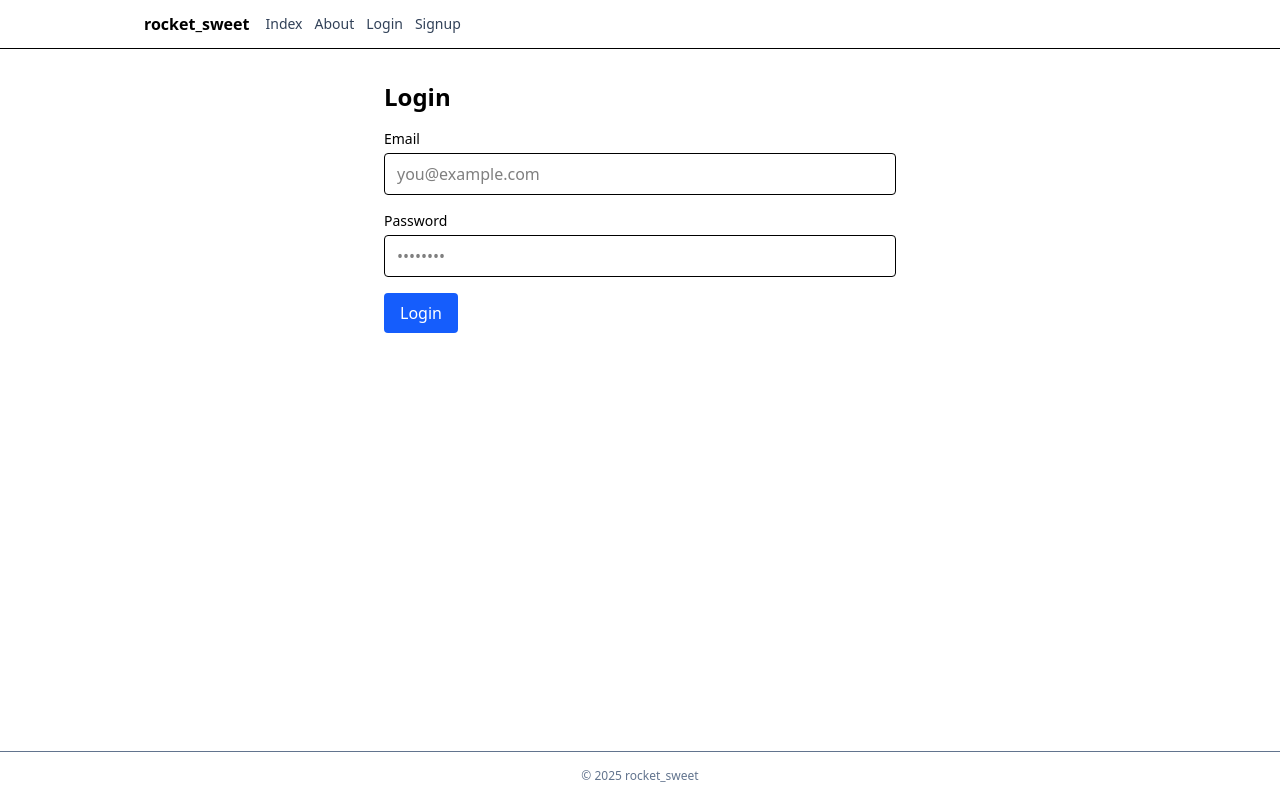
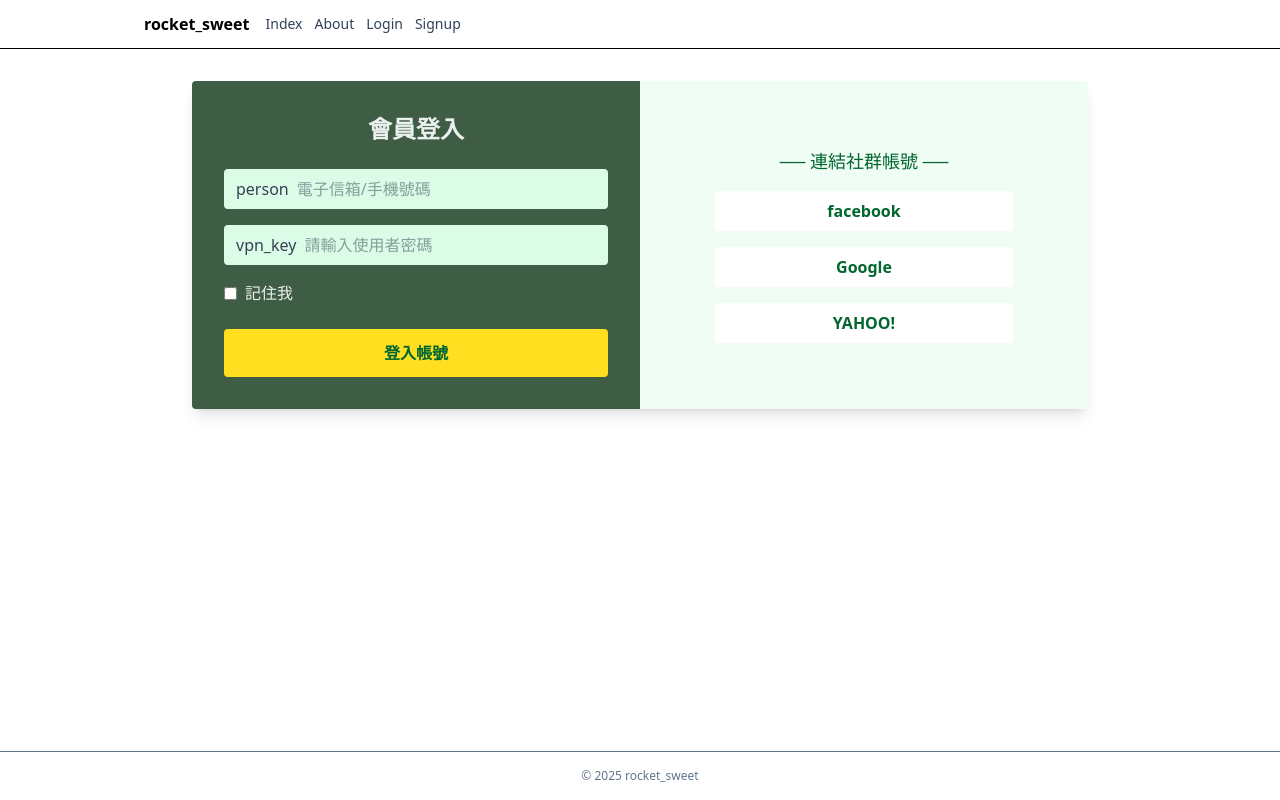
Before and after one commit to TSFMAKKO/rocket_sweet, a React (Vite) app: page /#/login in a window 1280 px wide. Built offline with nearby package versions, Linux system fonts and the light colour scheme.

Commit message:
feat: 產生一個樣板

```diff
--- a/src/pages/Login.jsx
+++ b/src/pages/Login.jsx
@@ -1,20 +1,48 @@
 export default function LoginPage() {
   return (
-    <section className="max-w-lg mx-auto space-y-4">
-      <h1 className="text-2xl font-semibold">Login</h1>
-      <form className="space-y-4">
-        <div>
-          <label className="block text-sm">Email</label>
-          <input className="mt-1 w-full border rounded px-3 py-2" type="email" placeholder="you@example.com" />
-        </div>
-        <div>
-          <label className="block text-sm">Password</label>
-          <input className="mt-1 w-full border rounded px-3 py-2" type="password" placeholder="••••••••" />
-        </div>
-        <div>
-          <button className="px-4 py-2 bg-blue-600 text-white rounded">Login</button>
-        </div>
-      </form>
-    </section>
+<div class="flex flex-col md:flex-row w-full max-w-4xl mx-auto rounded overflow-hidden shadow-lg">
+  {/* <!-- 左側登入 --> */}
+  <div class="bg-[#3F5D45] text-[#EAF0ED] md:w-1/2 flex flex-col p-8">
+    <h2 class="text-2xl font-bold text-center mb-6">會員登入</h2>
+
+    {/* <!-- 手機版社群登入 --> */}
+    <div class="flex md:hidden justify-around mb-6 bg-green-50 p-3 rounded">
+      <button class="text-gray-700 font-semibold">facebook</button>
+      <button class="text-gray-700 font-semibold">Google</button>
+      <button class="text-gray-700 font-semibold">YAHOO!</button>
+    </div>
+
+    <div class="space-y-4">
+      <div class="flex items-center bg-green-100 text-gray-700 px-3 py-2 rounded">
+        <span class="material-icons mr-2">person</span>
+        <input type="text" placeholder="電子信箱/手機號碼" class="bg-transparent flex-1 outline-none" />
+      </div>
+      <div class="flex items-center bg-green-100 text-gray-700 px-3 py-2 rounded">
+        <span class="material-icons mr-2">vpn_key</span>
+        <input type="password" placeholder="請輸入使用者密碼" class="bg-transparent flex-1 outline-none" />
+      </div>
+    </div>
+
+    <div class="flex items-center mt-4">
+      <input type="checkbox" id="remember" class="mr-2" />
+      <label for="remember">記住我</label>
+    </div>
+
+    <button class="bg-yellow-300 text-green-800 font-bold py-3 mt-6 rounded">
+      登入帳號
+    </button>
+  </div>
+
+  {/* <!-- 右側社群登入 --> */}
+  <div class="hidden md:flex flex-col justify-center bg-green-50 md:w-1/2 text-center text-green-800">
+    <p class="text-lg mb-4">── 連結社群帳號 ──</p>
+    <div class="flex flex-col gap-4 mx-auto w-2/3">
+      <button class="bg-white py-2 rounded font-semibold">facebook</button>
+      <button class="bg-white py-2 rounded font-semibold">Google</button>
+      <button class="bg-white py-2 rounded font-semibold">YAHOO!</button>
+    </div>
+  </div>
+</div>
+
   )
 }
```
